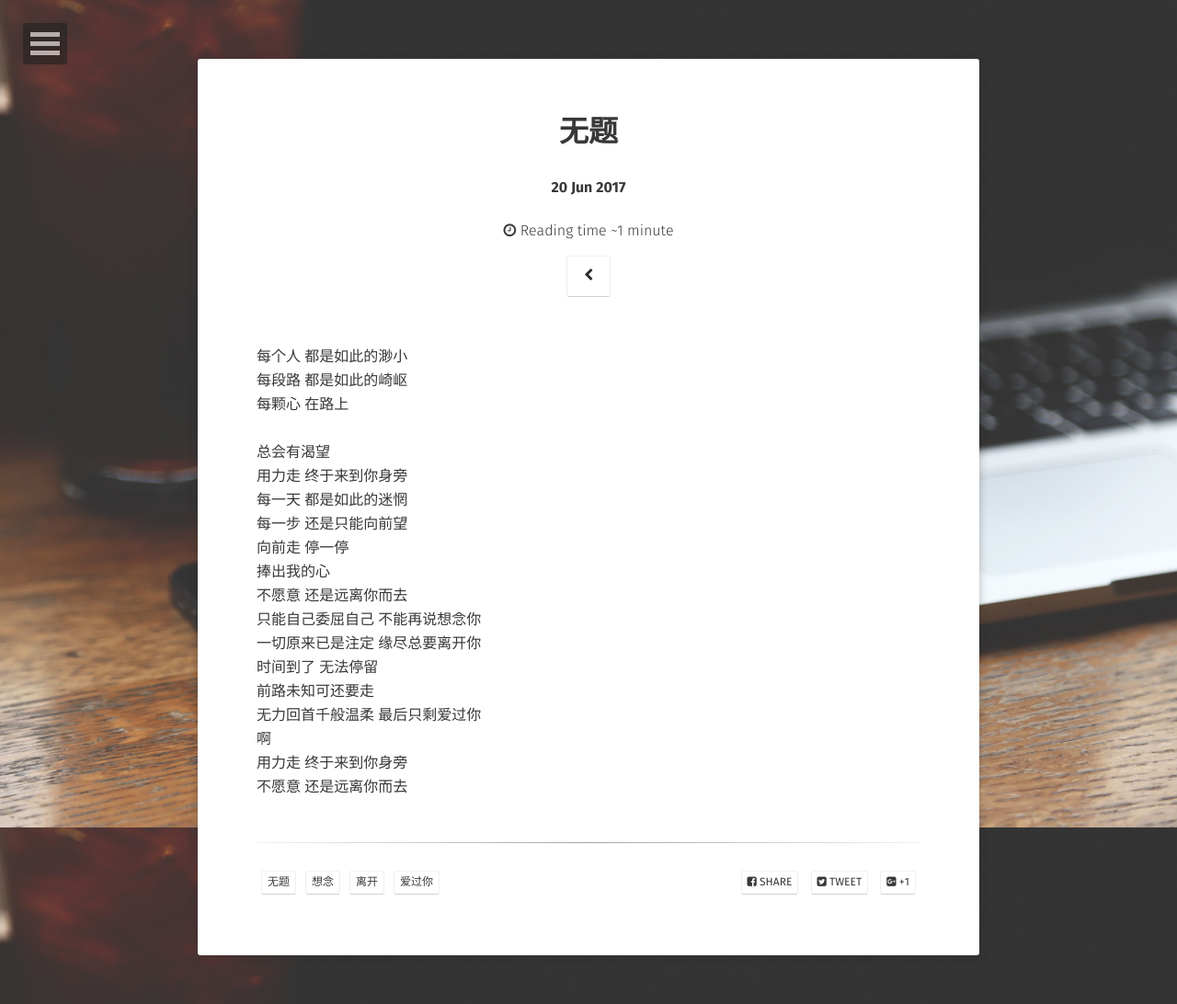
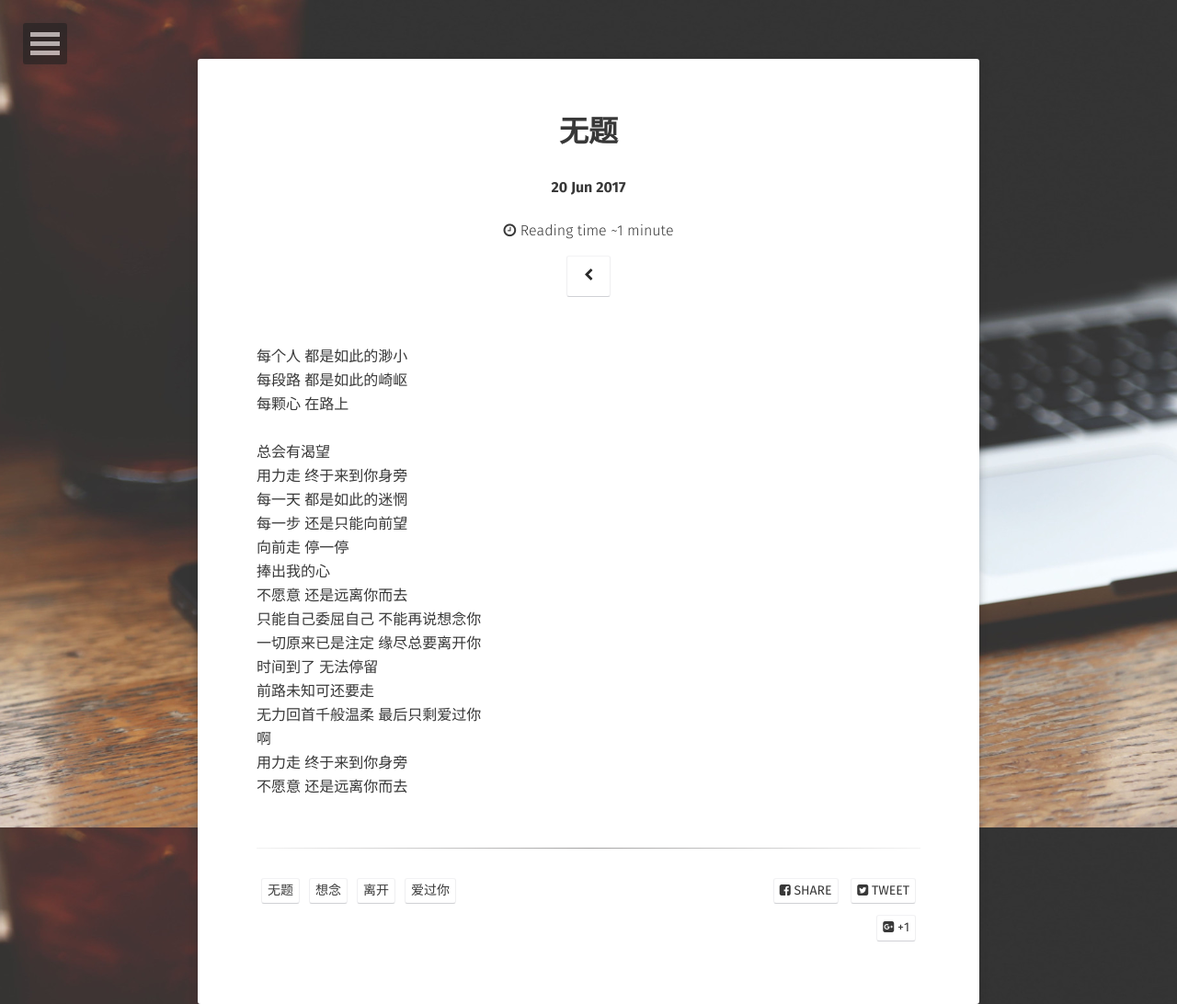
Before and after one commit to duxiehao/mafanghui, a Jekyll site: the page built from _posts/2017-06-20-wuti.md, in a window 1280 px wide. Shown: the whole page at 92% size. Built offline with Jekyll 4.4.1, drawn with Linux system fonts in a browser that asks for light colours; some web fonts are replaced; comment, search, counter and statistics services are not loaded.

Commit message:
Update site.scss

```diff
--- a/_sass/site.scss
+++ b/_sass/site.scss
@@ -134,7 +134,7 @@ body {
 }
 // entry meta
 .entry-meta {
-	@include font-rem(12);
+	@include font-rem(14);
 	text-transform: uppercase;
 	color: lighten($color_tuatara,60);
 	padding-left: 0;
```
